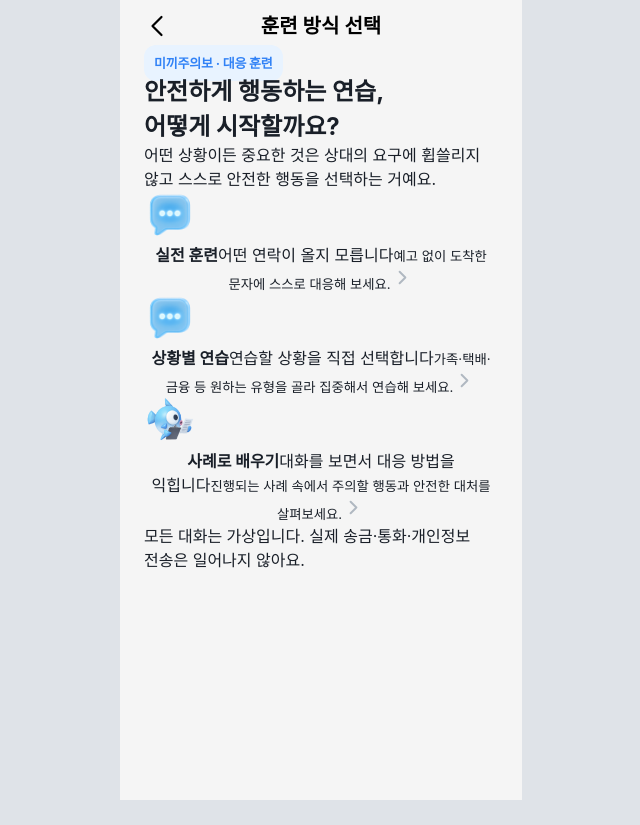
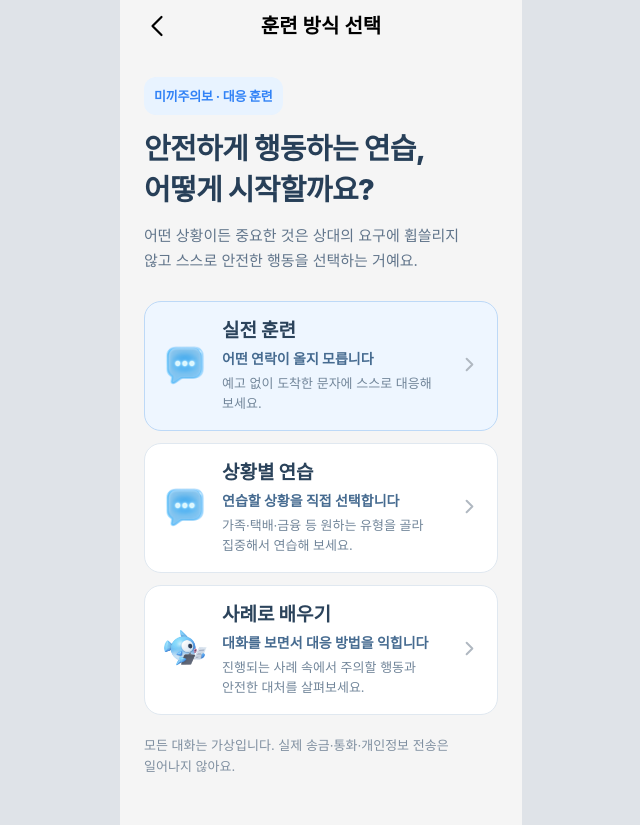
Before and after one commit to dayofhiki/gdgoc_team8, a Next.js app: page /roleplay/mode in a window 1280 px wide. Shown: the whole page, without its empty margins (319-959 px from the left). Before the commit the page ends 800 px from the top, so only its background shows below. Built offline with nearby package versions, Linux system fonts and the light colour scheme; a web font is replaced by a local one.

Commit message:
style(training): official entry choices and secondary disclosure for simulated identity

```diff
--- a/src/app/globals.css
+++ b/src/app/globals.css
@@ -1216,3 +1216,30 @@ p, h1, h2, h3 { margin: 0; }
 .fb-promise-tile strong { flex: 1; font-size: 16px; line-height: 1.45; letter-spacing: -.25px; }
 .fb-promise-status { flex: 0 0 73px; margin-top: 0; line-height: 1.35; font-size: 11px; text-align: right; }
 @media(max-width:365px) { .fb-promise-tile strong { font-size: 15px; } .fb-promise-status { flex-basis: 64px; } }
+
+
+/* Training entry: two distinct conversation experiences plus a passive learning path. */
+.rt-mode-page { padding-top: 25px; padding-bottom: 48px; }
+.rt-mode-intro { display: flex; flex-direction: column; gap: 13px; }
+.rt-mode-intro h2 { color: #273f58; font-size: clamp(23px, 6.2vw, 29px); font-weight: 800; line-height: 1.43; letter-spacing: -.65px; }
+.rt-mode-intro p { color: #61758b; font-size: 15px; line-height: 1.65; max-width: 36ch; }
+.rt-mode-options { display: flex; flex-direction: column; gap: 12px; margin-top: 28px; }
+.rt-mode-card { display: flex; width: 100%; align-items: center; gap: 13px; min-height: 115px; padding: 17px 16px; border: 1px solid #e0e8f0; border-radius: 17px; background: #fff; text-align: left; transition: border-color .16s ease, background .16s ease; }
+.rt-mode-card--featured { border-color: #bdd9f7; background: #eef6ff; }
+.rt-mode-card:hover { border-color: #95bce9; background: #f7fbff; }
+.rt-mode-card img { width: 48px; height: 48px; flex: 0 0 48px; object-fit: contain; }
+.rt-mode-copy { flex: 1; display: flex; flex-direction: column; gap: 5px; min-width: 0; }
+.rt-mode-copy > strong { color: #2b435b; font-size: 19px; font-weight: 800; line-height: 1.3; }
+.rt-mode-subtitle { color: #466b90; font-size: 14px; font-weight: 710; line-height: 1.45; }
+.rt-mode-copy > small { color: #72869a; font-size: 13px; line-height: 1.5; }
+.rt-mode-arrow { color: #748fa9; flex: 0 0 auto; }
+.rt-mode-disclaimer { margin-top: 20px; color: #7f8fa0; font-size: 13px; line-height: 1.6; }
+.rt-mode-card:focus-visible { outline: 3px solid #80b5ef; outline-offset: 3px; }
+
+/* Identity is optional background information; practical safety commitments remain in focus. */
+.fb-priority h2 { font-size: 22px; line-height: 1.43; letter-spacing: -.55px; color: #2c6095; font-weight: 800; }
+.fb-scenario-detail { display: flex; flex-direction: column; gap: 10px; border-top: 1px solid #e6ebf1; padding: 16px; }
+.fb-scenario-detail strong { font-size: 16px; font-weight: 760; color: #3b5167; }
+.fb-scenario-detail p { font-size: 14px; color: #63778b; line-height: 1.6; }
+.fb-scenario-detail .fb-note { color: #7c8ca0; }
+@media (prefers-reduced-motion: reduce) { .rt-mode-card { transition: none; } }
```
